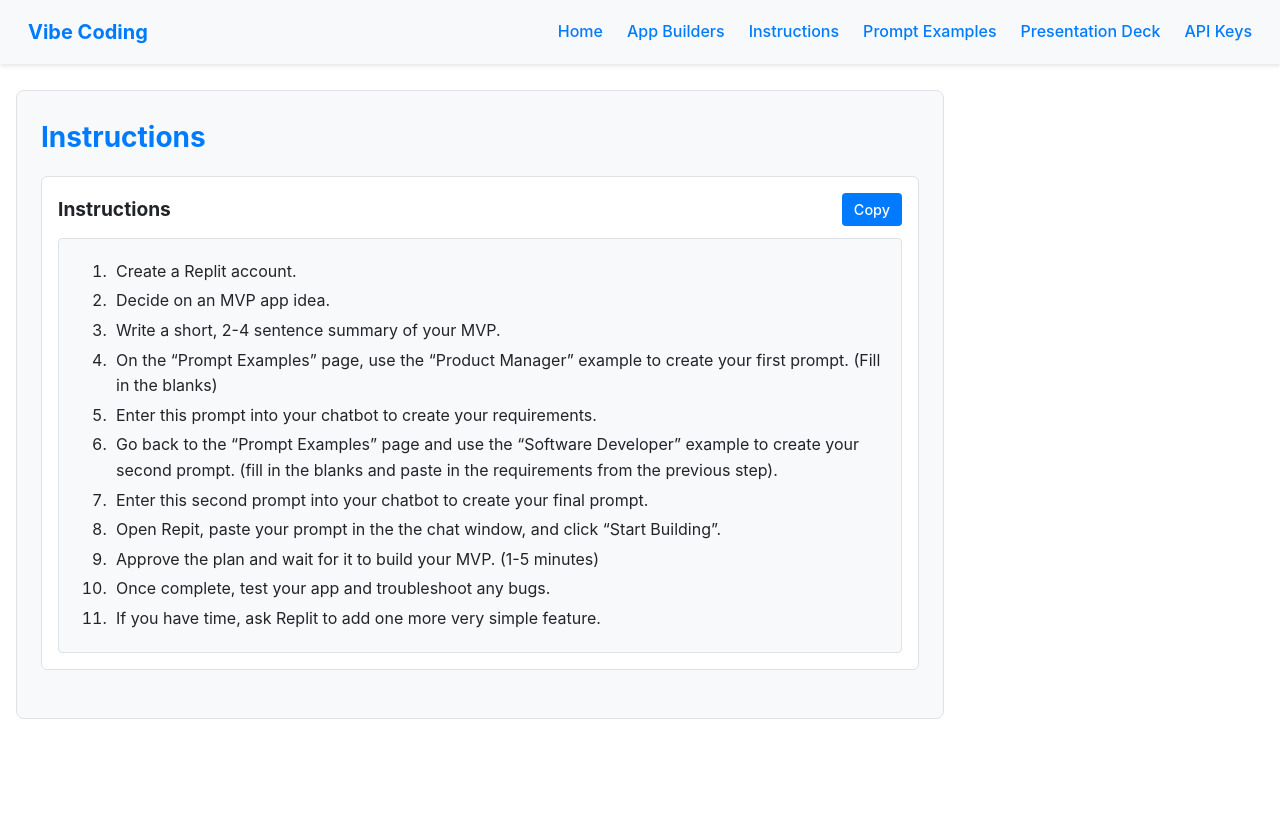
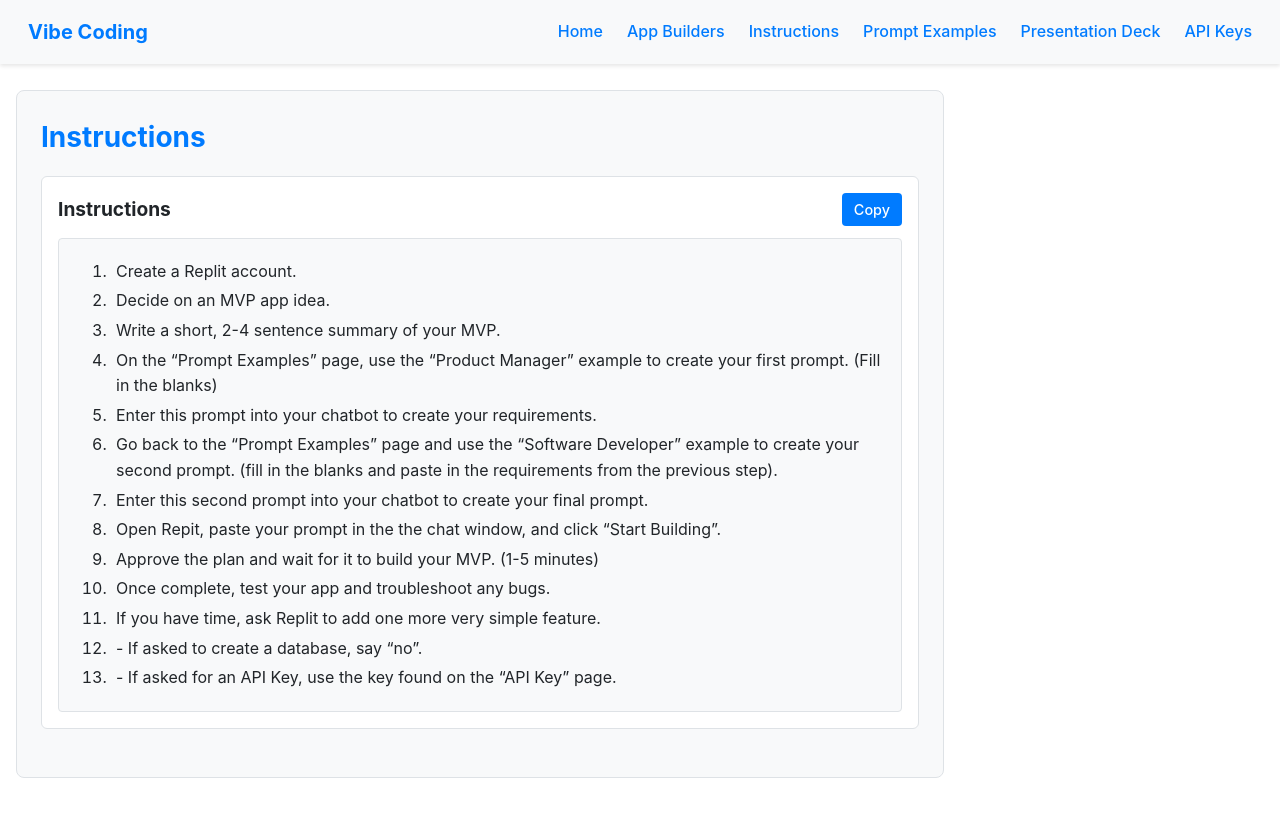
Before and after one commit to brandonup/vibe-coding, a React (Vite) app: page /instructions in a window 1280 px wide. Shown: the top 816 px of the page. Built offline with nearby package versions, Linux system fonts and the light colour scheme.

Commit message:
Update instructions page

```diff
--- a/src/pages/Instructions.jsx
+++ b/src/pages/Instructions.jsx
@@ -6,7 +6,7 @@ const Instructions = () => {
       <TextBox
         id="instructions-textbox"
         label="Instructions"
-        content="1) Create a Replit account.\n2) Decide on an MVP app idea.\n3) Write a short, 2-4 sentence summary of your MVP.\n4) On the “Prompt Examples” page, use the “Product Manager” example to create your first prompt. (Fill in the blanks)\n5) Enter this prompt into your chatbot to create your requirements. \n6) Go back to the “Prompt Examples” page and use the “Software Developer” example to create your second prompt. (fill in the blanks and paste in the requirements from the previous step).\n7) Enter this second prompt into your chatbot to create your final prompt.\n8) Open Repit, paste your prompt in the the chat window, and click “Start Building”.\n9) Approve the plan and wait for it to build your MVP. (1-5 minutes) \n10) Once complete, test your app and troubleshoot any bugs.\n11) If you have time, ask Replit to add one more very simple feature."
+        content="1) Create a Replit account.\n2) Decide on an MVP app idea.\n3) Write a short, 2-4 sentence summary of your MVP.\n4) On the “Prompt Examples” page, use the “Product Manager” example to create your first prompt. (Fill in the blanks)\n5) Enter this prompt into your chatbot to create your requirements. \n6) Go back to the “Prompt Examples” page and use the “Software Developer” example to create your second prompt. (fill in the blanks and paste in the requirements from the previous step).\n7) Enter this second prompt into your chatbot to create your final prompt.\n8) Open Repit, paste your prompt in the the chat window, and click “Start Building”.\n9) Approve the plan and wait for it to build your MVP. (1-5 minutes) \n10) Once complete, test your app and troubleshoot any bugs.\n11) If you have time, ask Replit to add one more very simple feature.\n\n- If asked to create a database, say “no”.\n- If asked for an API Key, use the key found on the “API Key” page."
         asList={true}
       />
     </Section>
```
